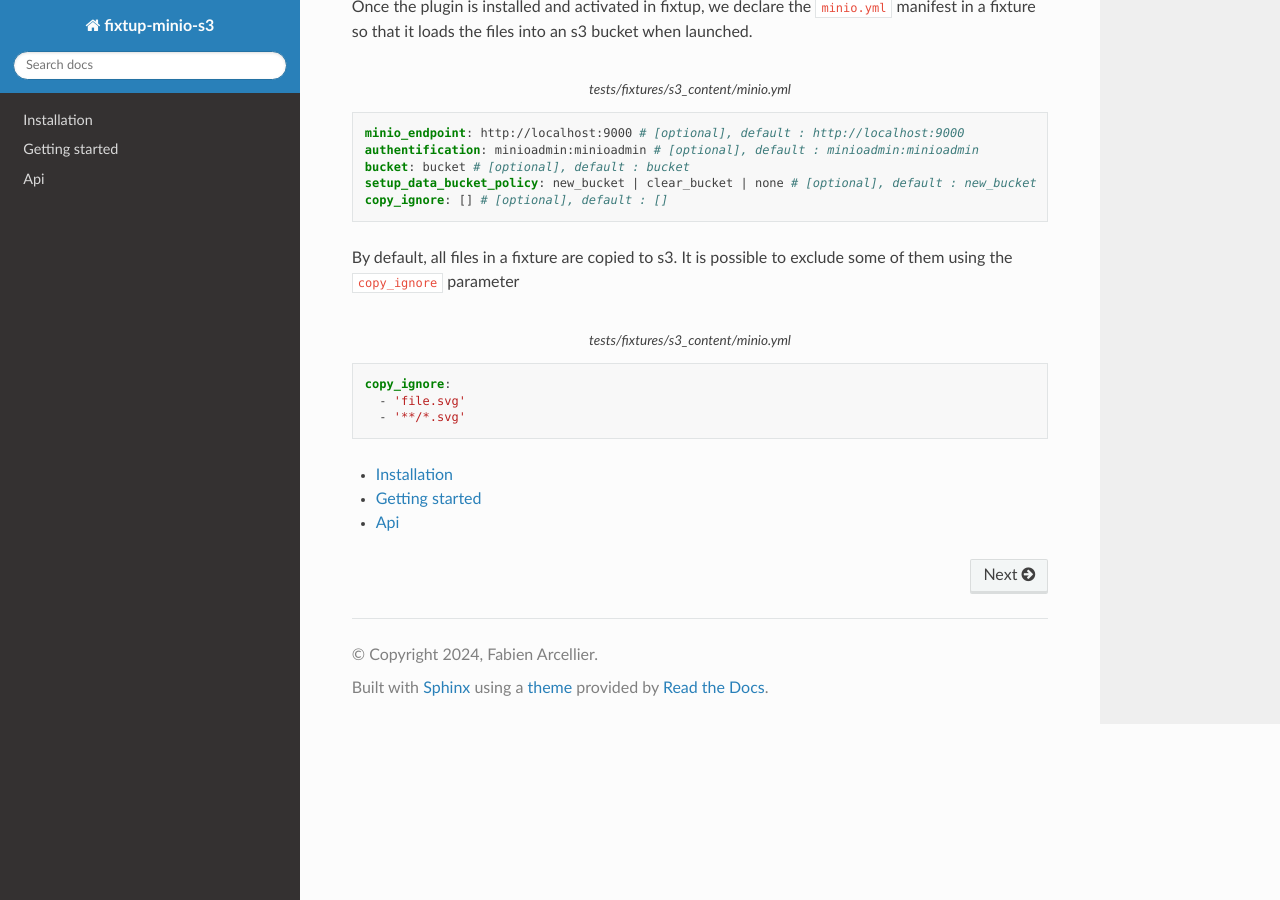
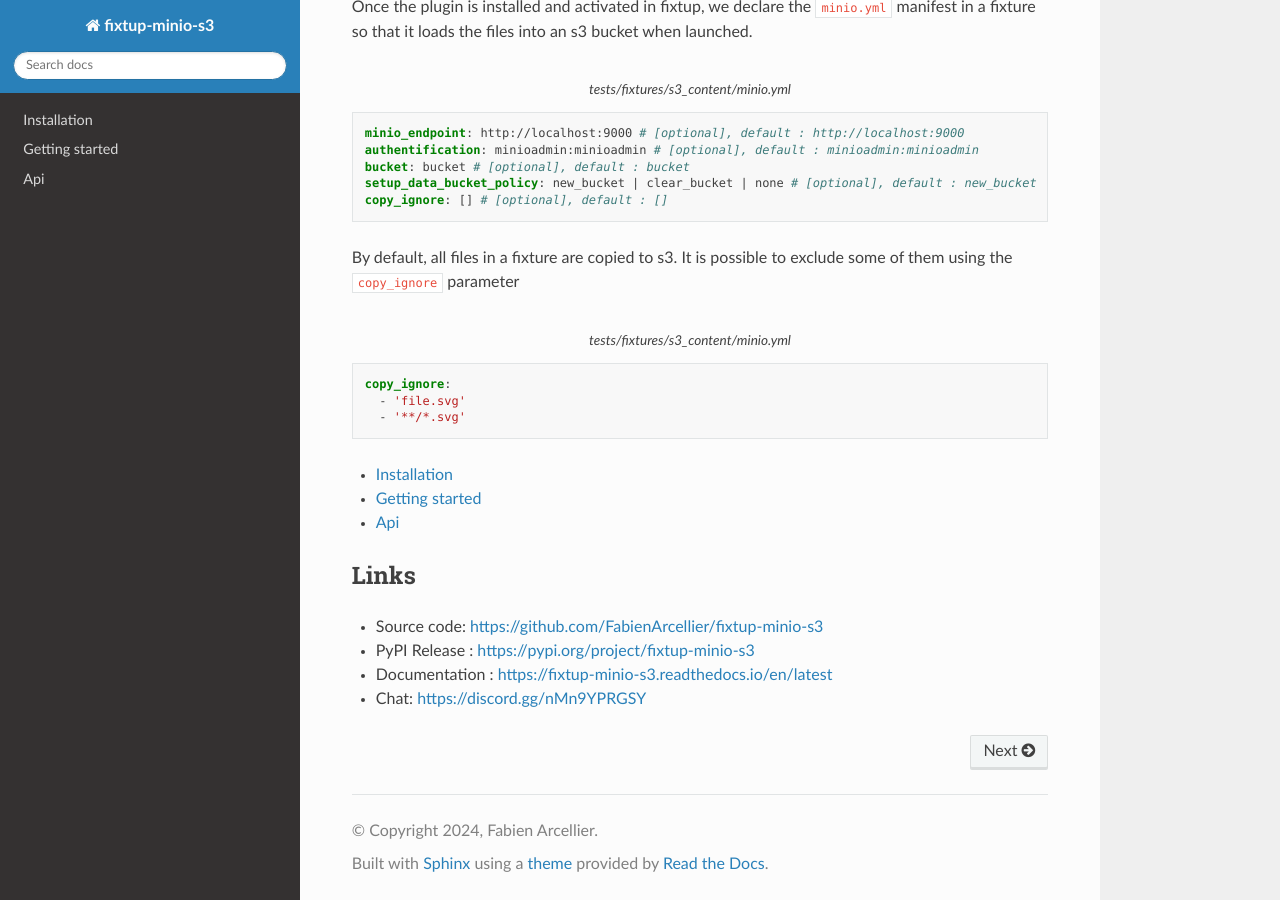
Before and after one commit to FabienArcellier/fixtup-minio-s3, a Sphinx documentation site: the page built from docs/index.rst, in a window 1280 px wide and 900 px high, scrolled down 565 px. Built offline with Sphinx 7.4.7 and the Read the Docs theme 2.0.0, drawn with Linux system fonts in a browser that asks for light colours.

Commit message:
preparing the skeleton for fixtup-minio-s3
* update documentation

```diff
--- a/docs/index.rst
+++ b/docs/index.rst
@@ -58,10 +58,17 @@ some of them using the ``copy_ignore`` parameter
       - 'file.svg'
       - '**/*.svg'
 
-
 .. toctree::
    :maxdepth: 1
 
    installation
    getting_started
    api
+
+Links
+-----
+
+* Source code: https://github.com/FabienArcellier/fixtup-minio-s3
+* PyPI Release : https://pypi.org/project/fixtup-minio-s3
+* Documentation : https://fixtup-minio-s3.readthedocs.io/en/latest
+* Chat: https://discord.gg/nMn9YPRGSY
```
Also changed, not shown: .readthedocs.yaml.
